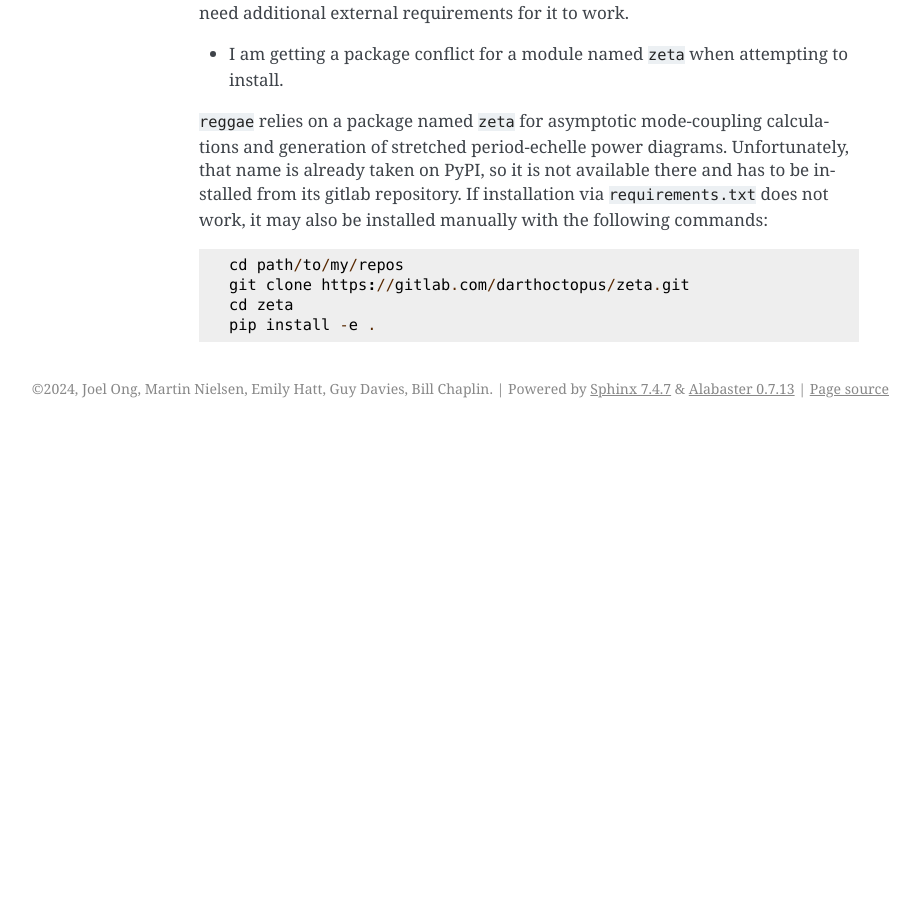
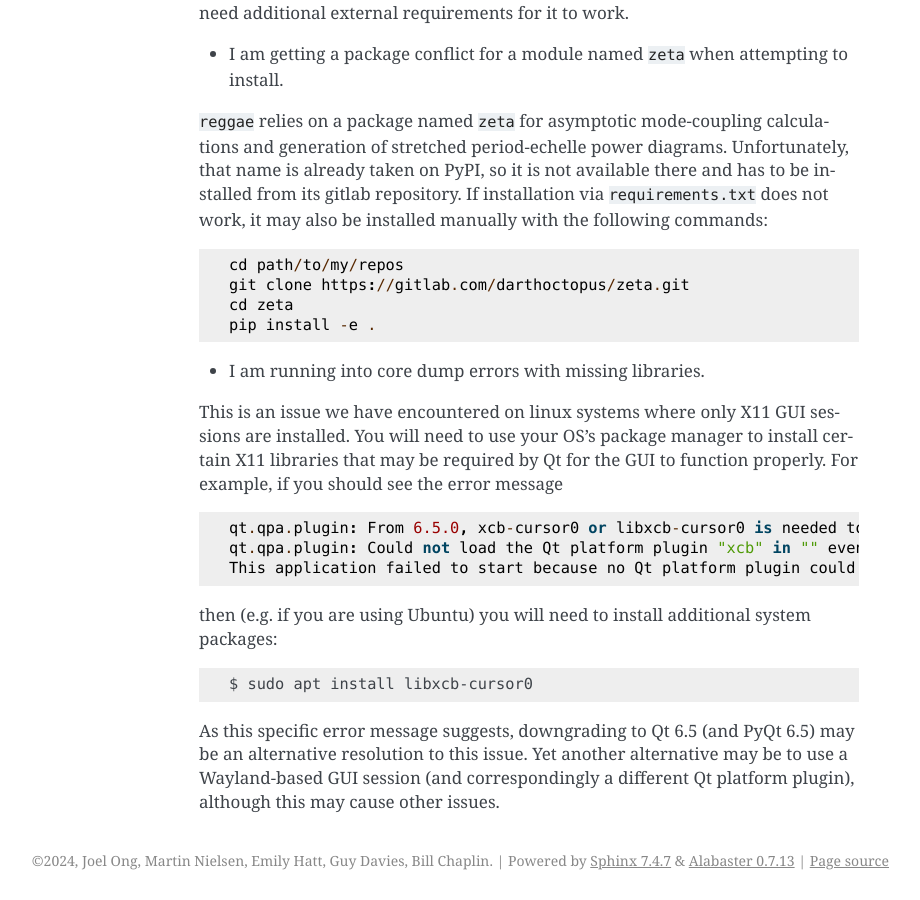
Before and after one commit to darthoctopus/reggae, a Sphinx documentation site: the page built from docs/installation.md, in a window 1280 px wide and 900 px high, scrolled down 1096 px. Shown: the whole window, without its empty margins (221-1141 px from the left). Built offline with Sphinx 7.4.7, drawn with Linux system fonts in a browser that asks for light colours; before the commit the page ends 1524 px from its top, so only the background shows below that.

Commit message:
update FAQ with Qt thing

````diff
--- a/docs/installation.md
+++ b/docs/installation.md
@@ -44,3 +44,21 @@ git clone https://gitlab.com/darthoctopus/zeta.git
 cd zeta
 pip install -e .
 ```
+
+- I am running into core dump errors with missing libraries.
+
+This is an issue we have encountered on linux systems where only X11 GUI sessions are installed. You will need to use your OS's package manager to install certain X11 libraries that may be required by Qt for the GUI to function properly. For example, if you should see the error message
+
+```
+qt.qpa.plugin: From 6.5.0, xcb-cursor0 or libxcb-cursor0 is needed to load the Qt xcb platform plugin.
+qt.qpa.plugin: Could not load the Qt platform plugin "xcb" in "" even though it was found.
+This application failed to start because no Qt platform plugin could be initialized. Reinstalling the application may fix this problem.
+```
+
+then (e.g. if you are using Ubuntu) you will need to install additional system packages:
+
+```
+$ sudo apt install libxcb-cursor0
+```
+
+As this specific error message suggests, downgrading to Qt 6.5 (and PyQt 6.5) may be an alternative resolution to this issue. Yet another alternative may be to use a Wayland-based GUI session (and correspondingly a different Qt platform plugin), although this may cause other issues.
````
